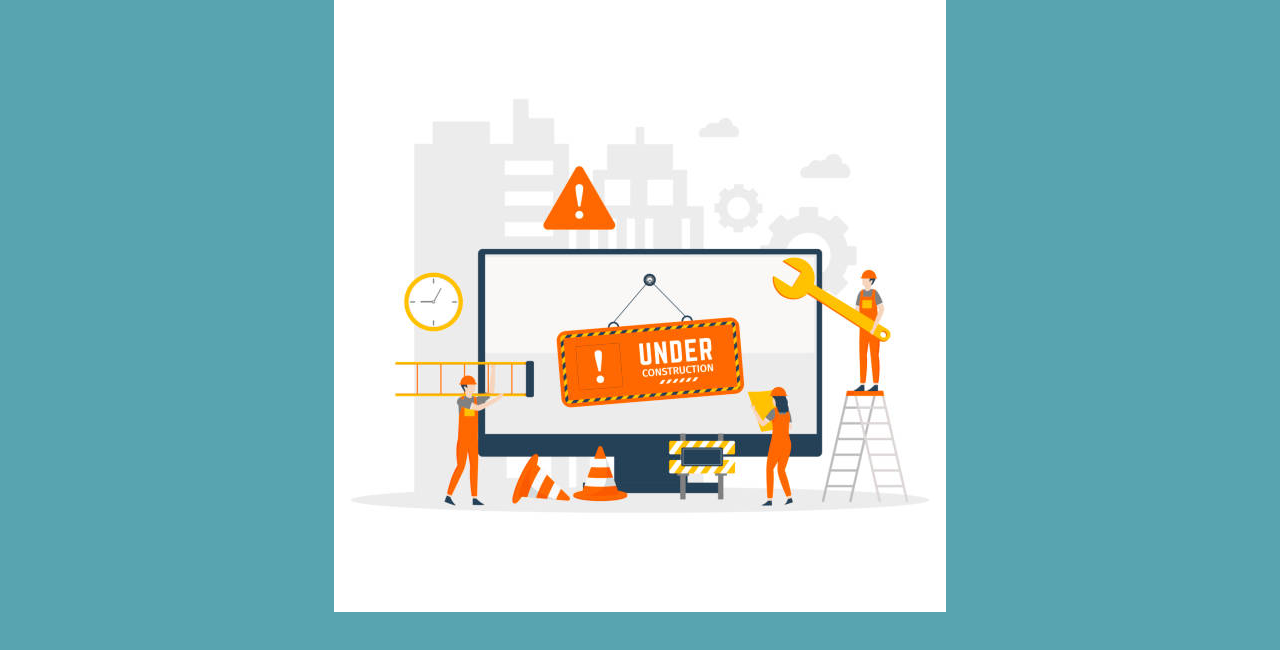
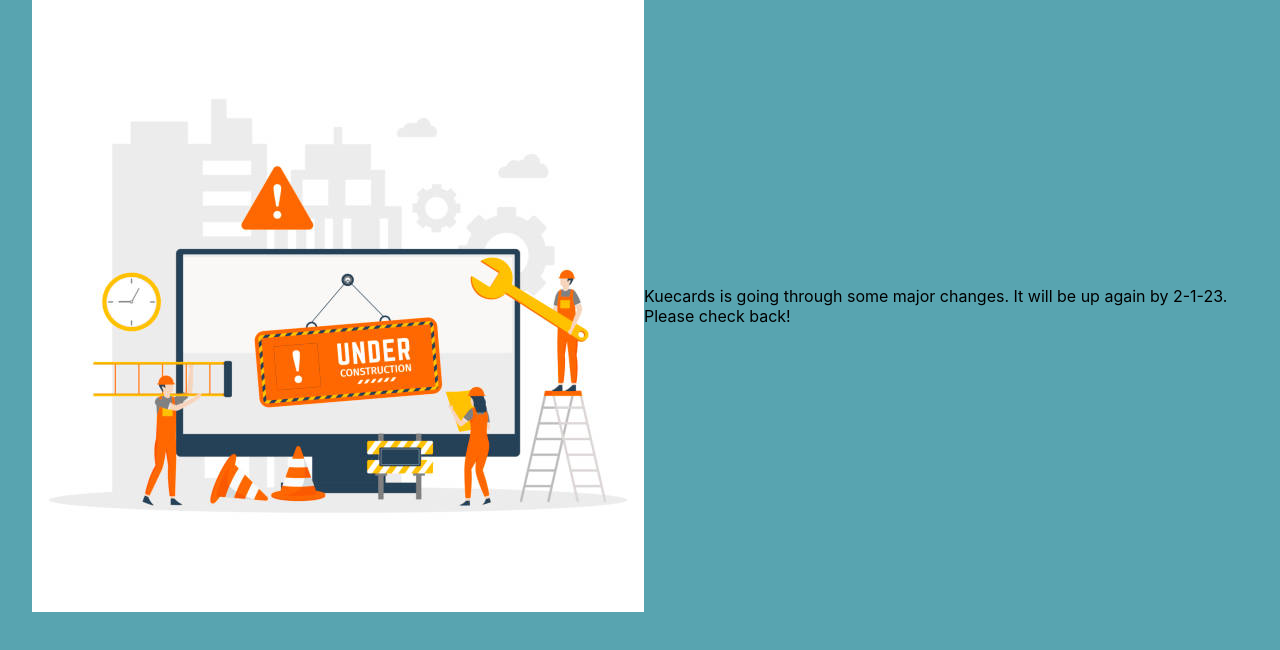
Before and after one commit to davidascholer/kuekard-web, a Next.js app: page /SignIn in a window 1280 px wide. Shown: the top 650 px of the page. Built offline with nearby package versions, Linux system fonts and the light colour scheme.

Commit message:
Update SignIn.tsx

```diff
--- a/src/pages/SignIn.tsx
+++ b/src/pages/SignIn.tsx
@@ -9,6 +9,7 @@ const SignIn: NextPage = () => {
   return (
     <Background>
           <img src={constructionImage.src}/>
+      <p>Kuecards is going through some major changes. It will be up again by 2-1-23. Please check back!</p>
     </Background>
   );
 };
```
